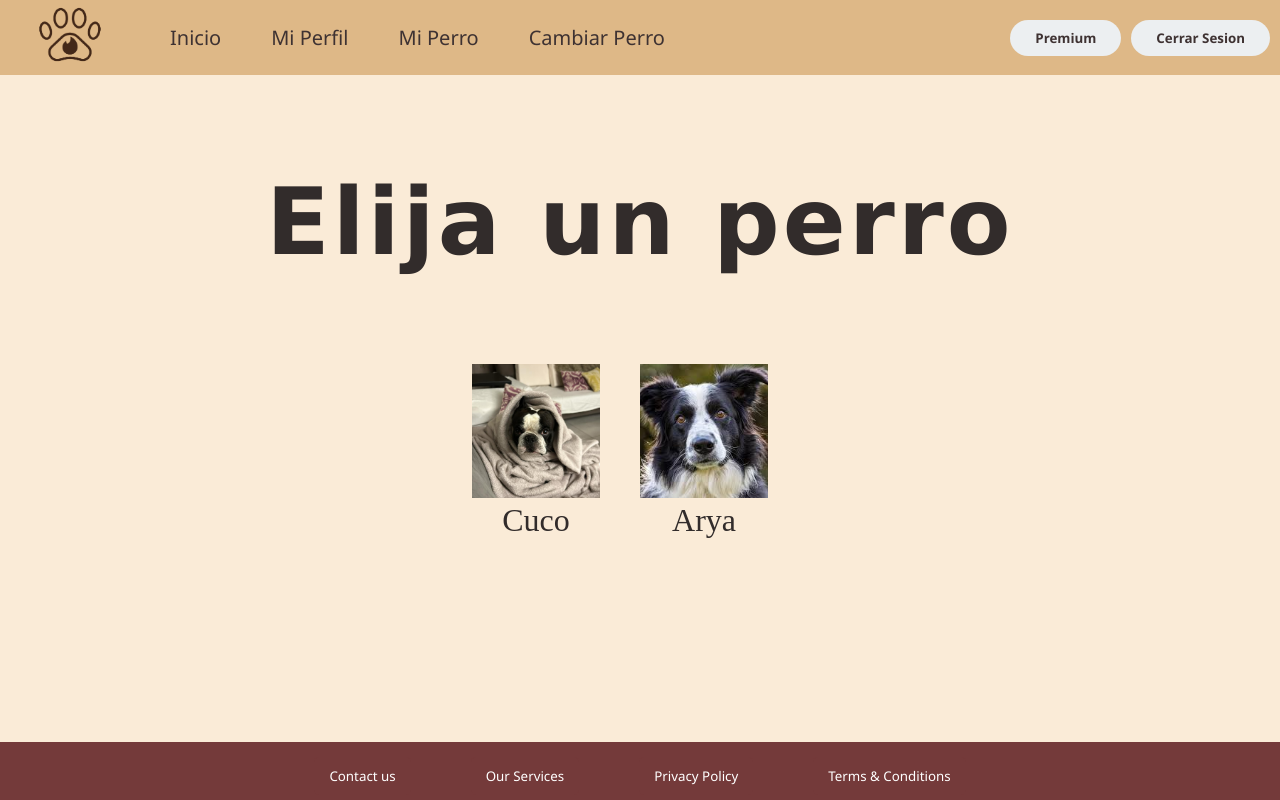
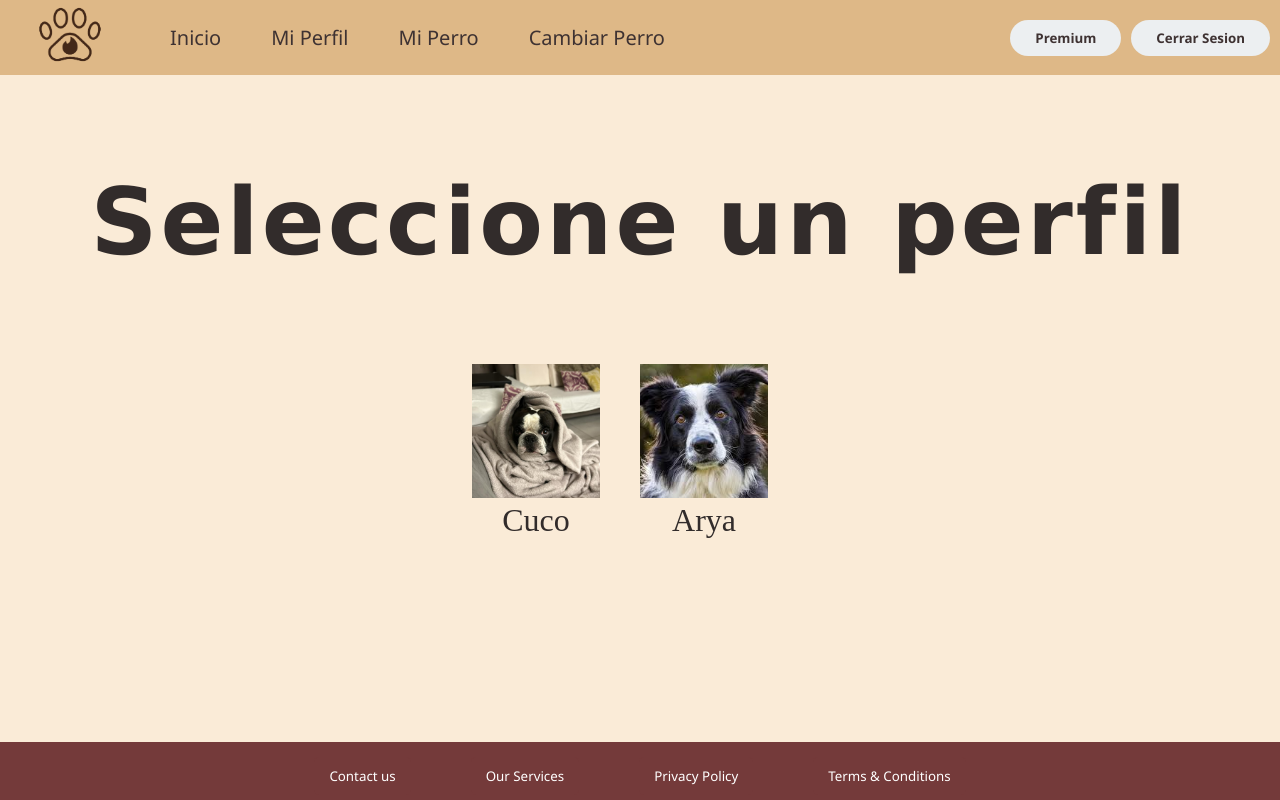
Before and after one commit to LautaroOlmedo/Barney, a React (Create React App) app in the folder client/: page /dogProfileSelect in a window 1280 px wide. Built offline with nearby package versions, Linux system fonts and the light colour scheme.

Commit message:
Modified DogProfileSelect.css

```diff
--- a/client/src/pages/DogProfileSelect/DogProfileSelect.css
+++ b/client/src/pages/DogProfileSelect/DogProfileSelect.css
@@ -34,7 +34,7 @@
   width: 10vw;
   min-width: 8.4px;
   max-width: 20rem;
-  border-radius: 0.4rem;
+  border-radius: 50%;
   border: none;
   outline: none;
   margin-top: 3rem;
@@ -53,6 +53,7 @@
 
 .profilesDiv .btnProfile img:hover{
   border: 5px solid;
+  border-radius: 50%;
   color: #322C2B;
   /* transform: scale(1.2); */
 }
--- a/client/src/pages/DogProfileSelect/DogProfileSelect.tsx
+++ b/client/src/pages/DogProfileSelect/DogProfileSelect.tsx
@@ -20,7 +20,7 @@ export const DogProfileSelect: React.FC = () => {
 return(
     <div className="chooseDog">
         <div className="main-div">
-            <h1>Elija un perro</h1>
+            <h1>Seleccione un perfil</h1>
             <div className="profilesDiv">
                 {dogs?.map((dog, index) => (
                     <Link key={index} to={"/home"}>
```
